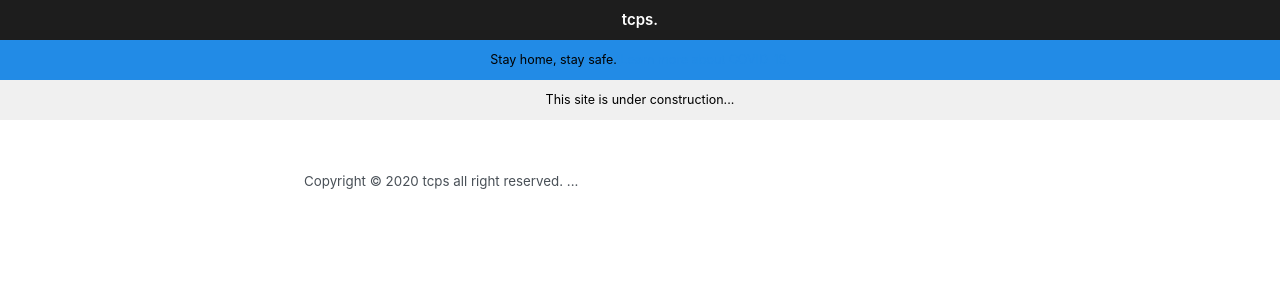
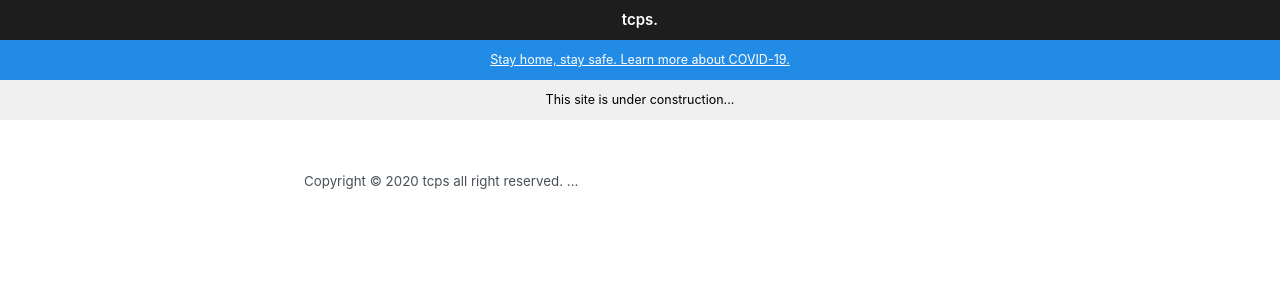
Before and after one commit to ttcps/ttcps.github.io, a Jekyll site: the page built from index.html, in a window 1280 px wide. Shown: the top 300 px of the page. Built offline with Jekyll 4.4.1, drawn with Linux system fonts in a browser that asks for light colours.

Commit message:
Update home.html

```diff
--- a/_layouts/home.html
+++ b/_layouts/home.html
@@ -5,7 +5,7 @@
 
   <body>
     <h1 style="font-size:15px;line-height: 40px;background-color: #1d1d1d;text-align: center; margin: 0px;"><a href="/" style="color: #ffffff;text-decoration: none;">tcps.</a></h1>
-    {% include banner.html background-color="var(--link-color)" text="Stay home, stay safe. <a href='/covid'>Learn more about COVID-19.</a>" %}
+    {% include banner.html background-color="var(--link-color)" text="<a href='/covid' style='color: #ffffff'>Stay home, stay safe. Learn more about COVID-19.</a>" %}
     {% include banner.html text="This site is under construction..." %}
     <div class="container content">
       <main>
```
